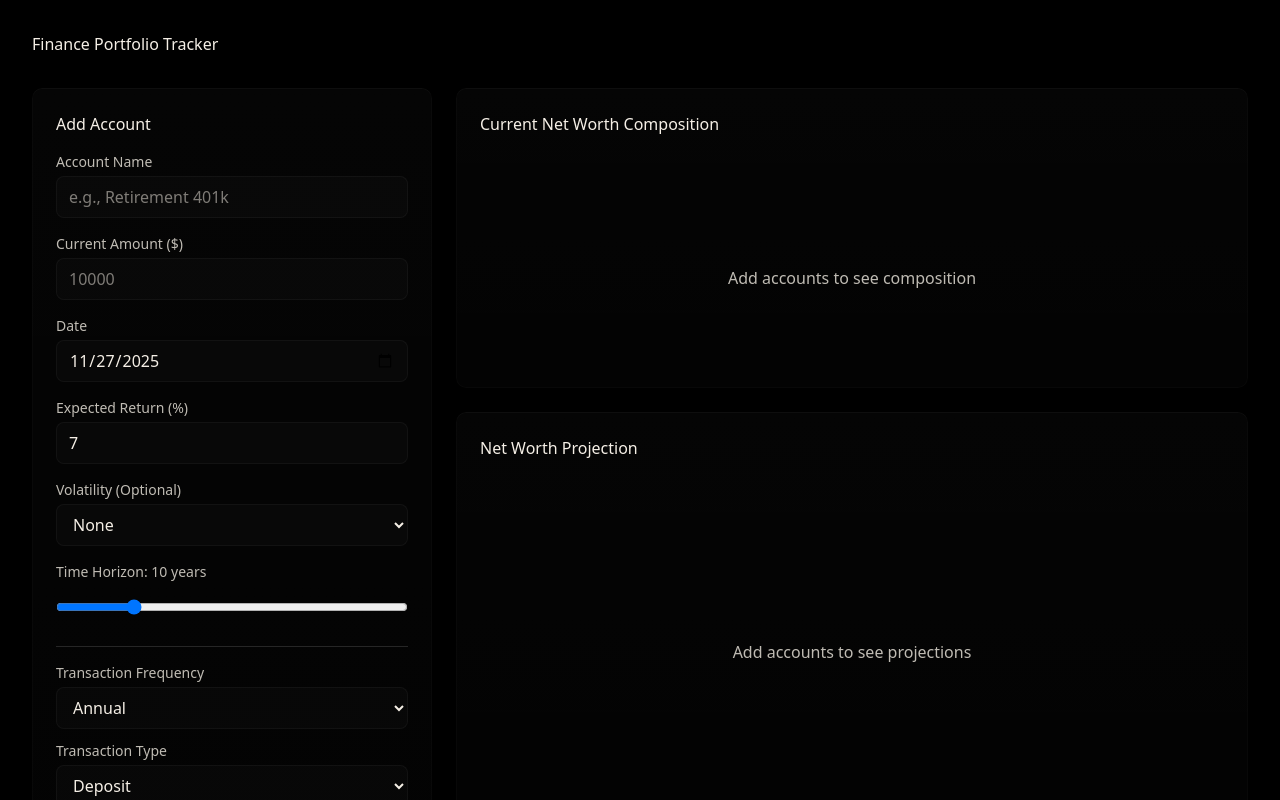
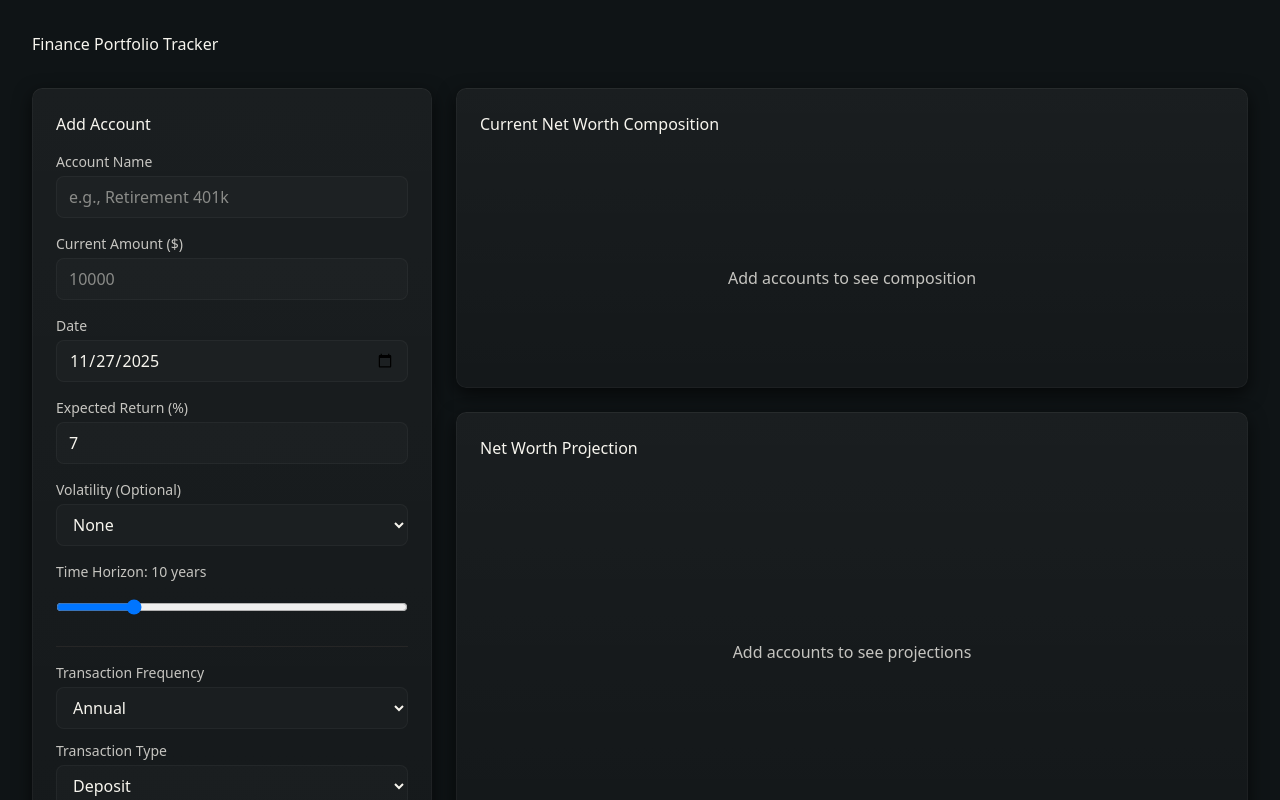
Before and after one commit to QuentinLachaud/moneymemoneynow, a React (Vite) app: page / in a window 1280 px wide. Shown: the top 800 px of the page. Built offline with nearby package versions, Linux system fonts and the light colour scheme.

Commit message:
style changes

```diff
--- a/src/styles/globals.css
+++ b/src/styles/globals.css
@@ -42,10 +42,11 @@
 }
 
 .dark {
-  --background: #000000;
-  --foreground: #f5efe6; /* warm off-white for text */
-  --card: #000000; /* keep panels purely black */
-  --card-foreground: #efe3c8; /* slightly warm, professional text on cards */
+  /* Brighter dark theme: charcoal background and lighter card surfaces */
+  --background: #0f1416; /* deep charcoal but warmer/brighter than pure black */
+  --foreground: #f7f5ee; /* slightly brighter warm off-white for text */
+  --card: #121618; /* very dark charcoal, visibly lighter than pure black */
+  --card-foreground: #f6f2e6; /* readable warm text on cards */
   --popover: oklch(0.145 0 0);
   --popover-foreground: oklch(0.985 0 0);
   --primary: oklch(0.985 0 0);
@@ -87,11 +88,12 @@ body::before {
   inset: 0;
   z-index: 0;
   pointer-events: none;
+  /* Slightly brighter and more visible gold wash but still subtle */
   background-image:
-    radial-gradient(900px 500px at 8% 12%, rgba(212,175,55,0.06), rgba(0,0,0,0) 25%),
-    radial-gradient(700px 350px at 92% 78%, rgba(255,200,80,0.04), rgba(0,0,0,0) 20%),
-    linear-gradient(180deg, rgba(212,175,55,0.02), rgba(0,0,0,0) 50%, rgba(212,175,55,0.03));
-  filter: blur(36px) saturate(120%);
+    radial-gradient(900px 500px at 8% 12%, rgba(212,175,55,0.08), rgba(0,0,0,0) 30%),
+    radial-gradient(700px 350px at 92% 78%, rgba(255,200,80,0.06), rgba(0,0,0,0) 25%),
+    linear-gradient(180deg, rgba(212,175,55,0.03), rgba(0,0,0,0) 45%, rgba(212,175,55,0.04));
+  filter: blur(28px) saturate(115%);
   mix-blend-mode: screen;
 }
 
@@ -106,11 +108,14 @@ body::before {
   background: var(--card) !important;
   color: var(--card-foreground) !important;
   border-radius: var(--radius);
-  border: 1px solid rgba(212,175,55,0.06); /* faint gold edge */
-  box-shadow: 0 8px 28px rgba(0,0,0,0.72), 0 1px 0 rgba(255,255,255,0.02) inset, 0 6px 24px rgba(212,175,55,0.03);
+  /* a softer, brighter edge: blend gold and near-white to brighten the panel borders */
+  border: 1px solid rgba(230,200,107,0.08);
+  box-shadow: 0 6px 18px rgba(8,10,12,0.55), 0 1px 0 rgba(255,255,255,0.02) inset, 0 4px 18px rgba(212,175,55,0.025);
   position: relative;
-  transition: transform 220ms var(--default-transition-timing-function), box-shadow 220ms var(--default-transition-timing-function);
+  /* much slower, very gentle transition for a premium feel */
+  transition: transform 900ms cubic-bezier(.16,.84,.24,1), box-shadow 900ms cubic-bezier(.16,.84,.24,1);
   will-change: transform;
+  transform-origin: center center;
 }
 
 /* Headings and accent elements — subtle gold tint for highlights */
@@ -131,8 +136,9 @@ button, .btn {
   transition: transform 160ms var(--default-transition-timing-function), box-shadow 160ms var(--default-transition-timing-function), background 160ms;
 }
 button:hover, .btn:hover {
-  transform: translateY(-1px);
-  box-shadow: 0 10px 30px rgba(0,0,0,0.6), 0 0 0 6px rgba(230,200,107,0.03);
+  transform: translateY(-0.25px) scale(1.003);
+  box-shadow: 0 8px 22px rgba(0,0,0,0.38), 0 0 0 6px rgba(230,200,107,0.03);
+  transition-duration: 420ms;
 }
 
 /* Inputs and cards inner spacing */
@@ -178,9 +184,26 @@ input, textarea, select {
 
 /* Panel hover magnify & subtle lift */
 .card:hover, .panel:hover, .bg-card:hover, [data-card]:hover, .panel-root:hover, .rounded-lg:hover {
-  transform: translateY(-6px) scale(1.01);
-  box-shadow: 0 18px 48px rgba(0,0,0,0.72), 0 6px 30px rgba(212,175,55,0.045);
+  /* very gentle, centered magnify toward user (small translateZ + tiny scale) */
+  transform: perspective(1200px) translateZ(3px) scale(1.003);
+  box-shadow: 0 10px 24px rgba(8,10,12,0.42), 0 5px 18px rgba(212,175,55,0.03);
   z-index: 2;
+}
+
+/* Respect reduced motion users */
+@media (prefers-reduced-motion: reduce) {
+  .card,
+  .panel,
+  .bg-card,
+  [data-card],
+  .panel-root,
+  .rounded-lg,
+  button,
+  .btn {
+    transition: none !important;
+    transform: none !important;
+    box-shadow: none !important;
+  }
 }
 
 /* Fancy translucent gold-white edge for boxes (dark mode) */
@@ -191,10 +214,11 @@ input, textarea, select {
   pointer-events: none;
   border-radius: inherit;
   padding: 1px;
-  background: linear-gradient(180deg, rgba(255,255,255,0.02), rgba(255,255,255,0.01));
+  /* brighten the inner edge slightly so panels read lighter */
+  background: linear-gradient(180deg, rgba(255,255,255,0.035), rgba(255,255,255,0.012));
   -webkit-mask: linear-gradient(#000 0 0) content-box, linear-gradient(#000 0 0);
   mask: linear-gradient(#000 0 0) content-box, linear-gradient(#000 0 0);
-  box-shadow: 0 0 0 1px rgba(255,255,255,0.02) inset, 0 0 12px rgba(230,200,107,0.04);
+  box-shadow: 0 0 0 1px rgba(255,255,255,0.035) inset, 0 0 18px rgba(230,200,107,0.05);
   z-index: 0;
 }
 
```
